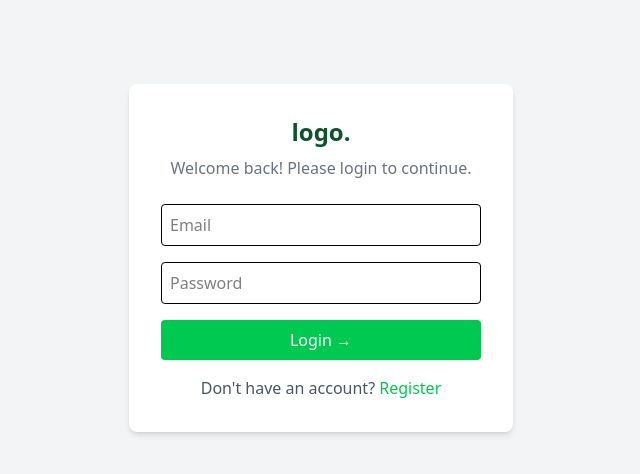
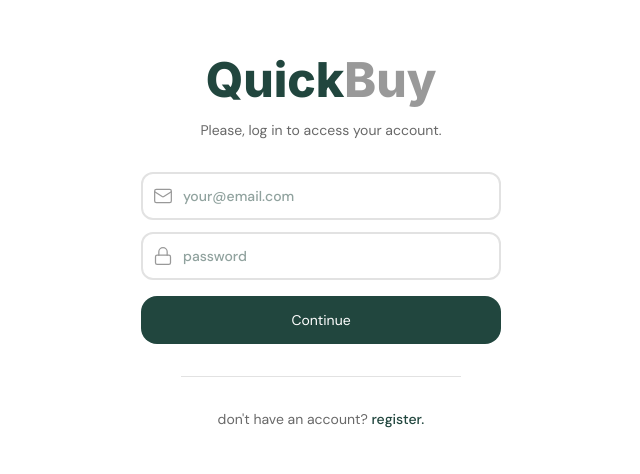
Before and after one commit to jakevin99/quickbuy_BSCS3, a SvelteKit app: page /login in a window 1280 px wide. Shown: the part 142-616 px from the top of the page, without its empty margins (319-959 px from the left). Built offline with nearby package versions, Linux system fonts and the light colour scheme.

Commit message:
login form

```diff
--- a/src/app.css
+++ b/src/app.css
@@ -1 +1,13 @@
-@import 'tailwindcss'
+@import 'tailwindcss';
+
+@import url('https://fonts.googleapis.com/css2?family=Inter:ital,opsz,wght@0,14..32,100..900;1,14..32,100..900&display=swap');
+@import url('https://fonts.googleapis.com/css2?family=DM+Sans:ital,opsz,wght@0,9..40,100..1000;1,9..40,100..1000&display=swap');
+
+html, body {
+    background-color: #FFFFFF;
+    font-family: 'DM Sans', sans-serif;
+}
+
+h1 {
+    font-family: 'Inter', sans-serif;
+}
--- a/src/app.html
+++ b/src/app.html
@@ -3,6 +3,10 @@
 	<head>
 		<meta charset="utf-8" />
 		<link rel="icon" href="%sveltekit.assets%/favicon.png" />
+		<link rel="preconnect" href="https://fonts.googleapis.com">
+		<link rel="preconnect" href="https://fonts.gstatic.com" crossorigin>
+		<link href="https://fonts.googleapis.com/css2?family=DM+Sans:ital,opsz,wght@0,9..40,100..1000;1,9..40,100..1000&display=swap" rel="stylesheet">
+		<link href="https://fonts.googleapis.com/css2?family=Inter:ital,opsz,wght@0,14..32,100..900;1,14..32,100..900&display=swap" rel="stylesheet">
 		<meta name="viewport" content="width=device-width, initial-scale=1" />
 		%sveltekit.head%
 	</head>
--- a/src/routes/login/+page.svelte
+++ b/src/routes/login/+page.svelte
@@ -46,48 +46,58 @@
   }
 </script>
 
-<main class="flex justify-center items-center h-screen bg-gray-100">
-  <div class="bg-white p-8 rounded-lg shadow-md w-96">
-    <h1 class="text-center text-2xl font-bold text-green-900 mb-2">logo.</h1>
-    <p class="text-center text-gray-500 mb-6 font-sans">Welcome back! Please login to continue.</p>
+<main class="flex flex-col items-center justify-center h-screen">
+  {#if errorMessage}
+    <p class="text-[#E16F64] bg-[#FFE2DD] text-sm text-center p-2 px-4 mb-8 rounded-lg">{errorMessage}</p>
+  {/if}
+  <!-- logo -->
+  <div class="flex flex-col items-center space-y-4 mb-8">
+    <h1 class="text-[#21463E] font-extrabold text-5xl">Quick<span class="text-[#999999]">Buy</span></h1>
+    <p class="text-[#686868] text-sm">Please, log in to access your account.</p>
+  </div>
 
-    <form on:submit|preventDefault={handleLogin} class="space-y-4">
-      <input
+  <!-- login form  -->
+  <form on:submit|preventDefault={handleLogin} class="flex flex-col items-center space-y-3 w-90">
+    <!-- email -->
+    <div class="relative w-full">
+      <svg xmlns="http://www.w3.org/2000/svg" width="20" height="20" viewBox="0 0 24 24" fill="none" stroke="#999999" stroke-width="1.5" stroke-linecap="round" stroke-linejoin="round" class="lucide lucide-mail absolute left-3 top-1/2 transform -translate-y-1/2 mail-icon">
+        <rect width="20" height="16" x="2" y="4" rx="2"/>
+        <path d="m22 7-8.97 5.7a1.94 1.94 0 0 1-2.06 0L2 7"/>
+      </svg>
+      <input class="w-full h-12 text-sm font-medium text-[#21463E] pl-10 p-2 border-2 border-[#E2E2E2] rounded-xl focus:outline-none focus:border-[#21463E] input-field" required
         type="email"
-        placeholder="Email"
-        bind:value={email}
-        class="w-full p-2 border rounded focus:outline-none focus:border-green-500"
-        required
-      />
+        placeholder="your@email.com"
+        bind:value={email} >
+    </div>
 
-      <input
+    <!-- password -->
+    <div class="relative w-full">
+      <svg xmlns="http://www.w3.org/2000/svg" width="20" height="20" viewBox="0 0 24 24" fill="none" stroke="#999999" stroke-width="1.5" stroke-linecap="round" stroke-linejoin="round" class="lucide lucide-lock absolute left-3 top-1/2 transform -translate-y-1/2 lock-icon">
+        <rect width="18" height="11" x="3" y="11" rx="2" ry="2"/>
+        <path d="M7 11V7a5 5 0 0 1 10 0v4"/>
+      </svg>
+      <input class="w-full h-12 text-sm font-medium text-[#21463E] pl-10 p-2 border-2 border-[#E2E2E2] rounded-xl focus:outline-none focus:border-[#21463E] input-field" required
         type="password"
-        placeholder="Password"
-        bind:value={password}
-        class="w-full p-2 border rounded focus:outline-none focus:border-green-500"
-        required
-      />
+        placeholder="password"
+        bind:value={password} >
+    </div>
 
-      {#if errorMessage}
-        <p class="text-red-500 text-sm text-center">{errorMessage}</p>
-      {/if}
+    <!-- login button -->
+    <button class="bg-[#21463E] w-full h-12 text-white text-sm rounded-2xl mt-1 cursor-pointer">
+      <span class="text-[#FFFFFF]">Continue</span>
+    </button>
+  </form>
 
-      <button
-        type="submit"
-        class="w-full bg-green-500 text-white py-2 rounded hover:bg-green-600 transition-colors"
-      >
-        Login →
-      </button>
-    </form>
-
-    <p class="text-center mt-4 text-gray-600">
-      Don't have an account?
-      <button
-        on:click={goToRegister}
-        class="text-green-500 hover:text-green-600"
-      >
-        Register
-      </button>
+  <div class="flex flex-col items-center space-y-8 mb-8">
+    <hr class="w-70 border-[#E2E2E2] mt-8">
+    <p class="text-[#686868] text-sm">don't have an account?
+      <!-- svelte-ignore a11y_click_events_have_key_events -->
+      <!-- svelte-ignore a11y_no_static_element_interactions -->
+      <span class="text-[#21463E] font-medium cursor-pointer hover:underline"
+        on:click={goToRegister} >
+        register.
+      </span>
     </p>
   </div>
+
 </main>
```
